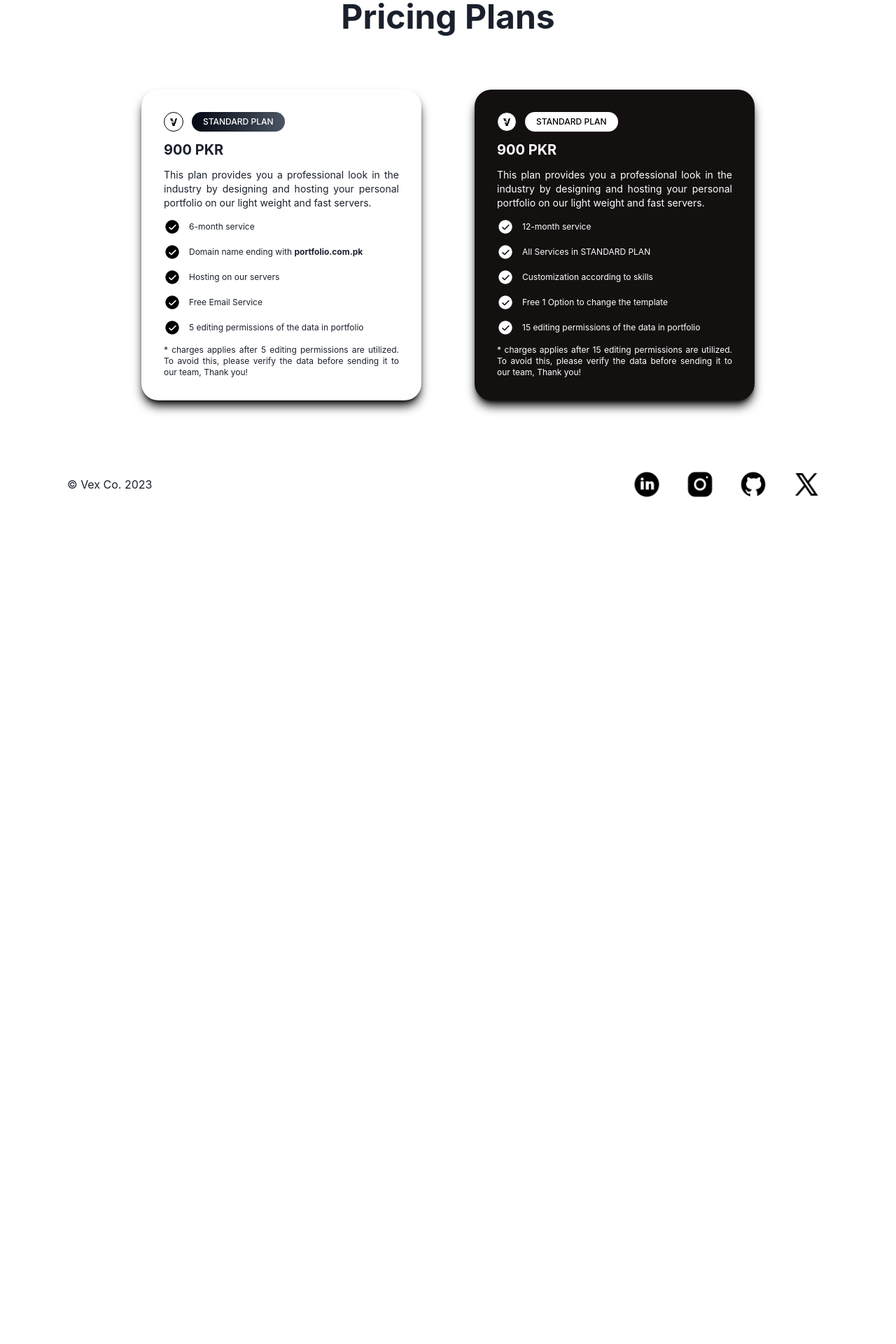
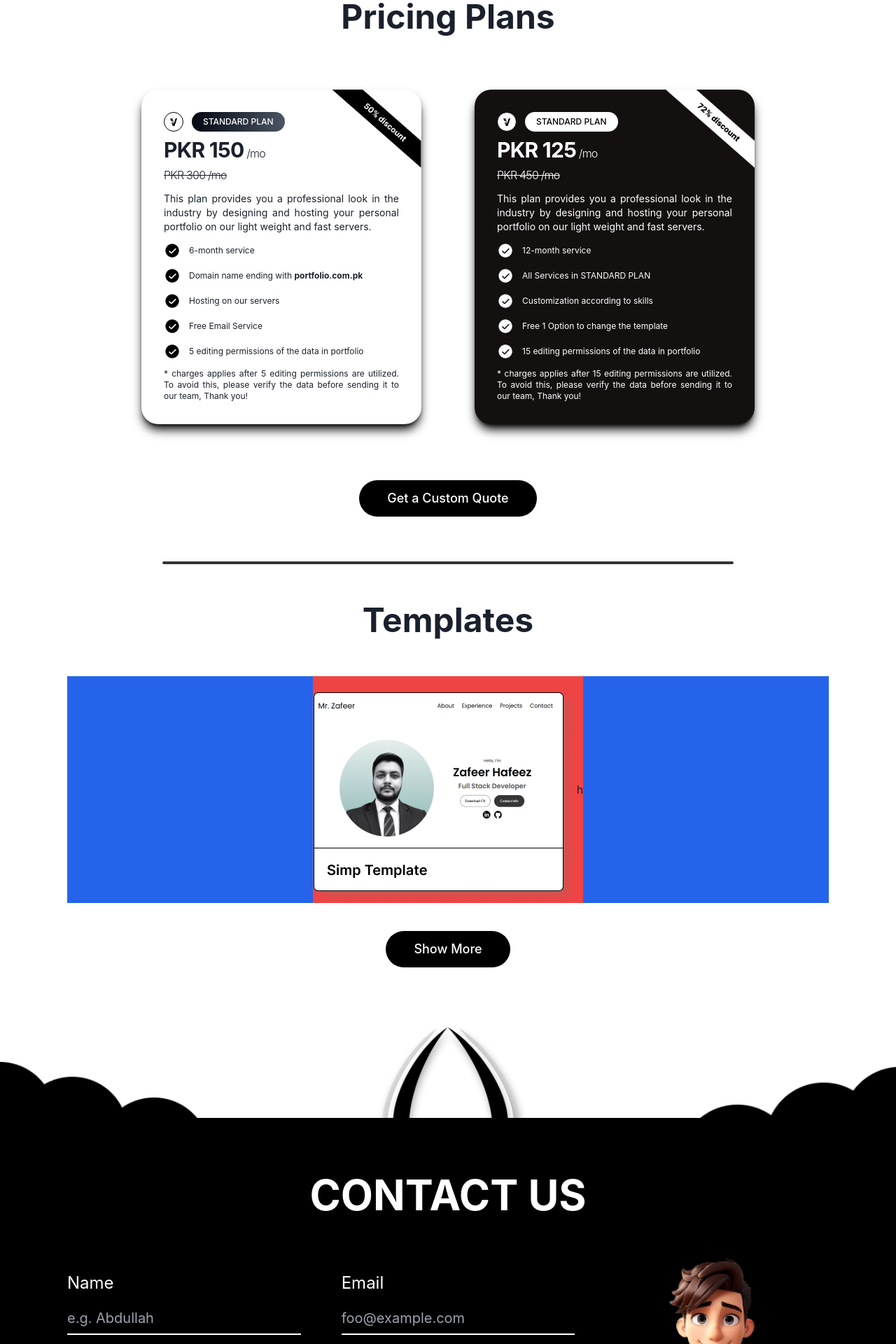
Before and after one commit to Vex-Co/vex-web, a React (Create React App) app: page / in a window 1280 px wide. Shown: the part 640-2560 px from the top of the page at 70% size. Before the commit the page ends 1372 px from the top, so only its background shows below. Built offline with nearby package versions, Linux system fonts and the light colour scheme.

Commit message:
feat: changes in footer, contact us, pricing plan

```diff
--- a/src/App.js
+++ b/src/App.js
@@ -1,5 +1,6 @@
 import * as React from 'react'
 import favicon from './images/favicon.png'
+import logoAbrev from './images/logo with abbriviation.png'
 import whiteLogo from './images/whiteLogo.png'
 import rightArrow from './images/pic/rightArrow.png'
 import guyImage from './images/pic/guyImage.png'
@@ -9,6 +10,21 @@ import Instagram from './images/pic/Instagram.png'
 import GitHub from './images/pic/GitHub.png'
 import LinkedIn from './images/pic/LinkedIn Circled.png'
 import TwitterX from './images/pic/TwitterX.png'
+import Email from './images/pic/Email.png'
+import whiteInstagram from './images/pic/whiteInstagram.png'
+import whiteWhatsApp from './images/pic/WhatsApp.png'
+import whiteLinkedIn from './images/pic/LinkedIn.png'
+import whitePhone from './images/pic/Phone.png'
+import blackDiscount from './images/pic/discount.png'
+import whiteDiscount from './images/pic/whiteDiscount.png'
+import Dom from './images/pic/Dom.png'
+import threeGuys from './images/pic/3 guys photo.png'
+import threeD from './images/pic/thumb guy.png'
+import blackLeftCloud from './images/pic/black left cloud.png'
+import blackRightCloud from './images/pic/black right cloud_m_vertical.png'
+import template1 from './images/pic/template card (1).png'
+import template2 from './images/pic/template card (2).png'
+import template3 from './images/pic/template card (3).png'
 
 
 // 1. import `ChakraProvider` component
@@ -46,7 +62,7 @@ function App() {
 
                     <p className='max-sm:text-clip max-sm:text-md sm:text-md lg:text-xl font-extralight xl:w-[80%] 2xl:w-[70%] w-[90%] leading-relaxed break-words'>Create Your Stunning Portfolio with VEX. Easy Templates, Hassle-Free Hosting.Discover Beautiful Templates and Seamless Hosting to Make Your Portfolio Shine.</p>
                   </div>
-                  <button className='bg-white max-sm:py-3 max-sm:px-3 max-sm:text-sm mt-10 sm:px-3 sm:py-3 lg:px-5 lg:py-4 flex justify-center items-center text-black sm:text-md lg:text-lg font-bold border-0 rounded-full'>
+                  <button className='btn hover:bg-black hover:border-white hover:border-[1px] hover:text-white'>
                     <div className='flex sm:items-center'>
                       Get Started <img src={rightArrow} className='ml-3 max-sm:w-5 sm:w-9'/>
                     </div>
@@ -59,9 +75,15 @@ function App() {
           </div>
         </main>
 
-        <section className='mt-10 max-sm:px-8 sm:px-16 lg:px-24 2xl:px-52'>
+        <article className='mt-10 max-sm:px-8 sm:px-16 lg:px-24 2xl:px-52'>
+
           <div className='text-center max-sm:text-3xl text-5xl font-bold'>Pricing Plans</div>
           <div className='mt-10 max-md:block lg:flex lg:space-x-9 lg:justify-center grid grid-cols-2 gap-10'>
+
+            <div>
+              <div className='float-right'>
+                <img src={blackDiscount} className='md:mt-10 h-28'/>
+              </div>
               <div className='lg:w-[400px] w-full my-10 space-y-3 p-8 rounded-3xl shadow-black shadow-lg'>
                 <div className='flex space-x-3'>
                   <div className='w-7 h-7 p-2 border-black border-[0.5px] rounded-full'>
@@ -70,7 +92,11 @@ function App() {
                   <button className='px-4 py-1 rounded-full bg-gradient-to-r from-gray-950 to-gray-600 text-white font-medium text-xs'>STANDARD PLAN</button>
                 </div>
                 <div className='space-y-3'>
-                <p className='text-xl font-bold my-2'>900 PKR</p>
+                  <p className='text-3xl font-bold tracking-tight leading-7'>PKR 150<span className='text-base font-light'>  /mo</span>
+                  <br/>
+                  <span className='line-through text-base font-light -pt-20'>PKR 300 /mo</span>
+                  </p>
+
                   <p className='text-sm text-justify my-2'>
                   This plan provides you a professional look in the industry by designing and hosting your personal portfolio on our light weight and fast servers. </p>
                   <div className='flex space-x-3 text-xs items-center'>
@@ -96,7 +122,13 @@ function App() {
                 </div>
                 <div className='text-xs text-justify'>* charges applies after 5 editing permissions are utilized. To avoid this, please verify the data before sending it to our team, Thank you!</div>
               </div>
+            </div>
 
+
+            <div>
+                <div className='float-right'>
+                  <img src={whiteDiscount} className='md:mt-10 h-28'/>
+                </div>
               <div className='lg:w-[400px] w-full my-10 space-y-3 p-8 bg-[#141010] rounded-3xl shadow-black shadow-lg text-white'>
                 <div className='flex space-x-3'>
                   <div className='w-7 h-7 p-2 border-black border-[0.5px] bg-white rounded-full'>
@@ -105,7 +137,11 @@ function App() {
                   <button className='px-4 py-1 rounded-full bg-white text-black font-medium text-xs'>STANDARD PLAN</button>
                 </div>
                 <div className='space-y-3'>
-                <p className='text-xl font-bold my-2'>900 PKR</p>
+                  <p className='text-3xl font-bold tracking-tight leading-7'>PKR 125<span className='text-base font-light'>  /mo</span>
+                  <br/>
+                  <span className='line-through text-base font-light -pt-20'>PKR 450 /mo</span>
+                  </p>
+
                   <p className='text-sm text-justify my-2'>
                   This plan provides you a professional look in the industry by designing and hosting your personal portfolio on our light weight and fast servers. </p>
                   <div className='flex space-x-3 text-xs items-center'>
@@ -131,19 +167,134 @@ function App() {
                 </div>
                 <div className='text-xs text-justify'>* charges applies after 15 editing permissions are utilized. To avoid this, please verify the data before sending it to our team, Thank you!</div>
               </div>
+            </div>
 
           </div>
 
+        </article>
+
+        <aside className='max-sm:px-8 sm:px-16 lg:px-24 2xl:px-52'>
+          <div className='flex justify-center'>
+            <button className='btn bg-black text-white px-10 font-medium'>Get a Custom Quote</button>
+          </div>
+
+          <div className='text-white flex justify-center w-full h-fit'>
+            <div className=' bg-[#353535] w-3/4 h-1 mt-16 rounded-full'></div>
+          </div>
+
+          <div className='text-center max-sm:text-3xl text-5xl font-bold my-14'>Templates</div>
+          <div className='grid justify-center bg-blue-600'>
+            <div className='bg-red-500 w-fit  flex justify-center items-center'>
+              <img src={template1} className='w-fit mt-5'/>h
+            </div>
+          </div>
+
+          <div className='flex justify-center'>
+            <button className='btn bg-black text-white px-10 font-medium'>Show More</button>
+          </div>
+
+
+        </aside>
+        <div className='-mt-10 xl:mt-2 h-fit flex justify-between items-end w-full'>
+          <div className='relative top-2'>
+            <img src={blackLeftCloud} className='w-52 lg:w-72 2xl:w-96'/>
+          </div>
+          <div className='relative top-16'>
+            <img src={Dom} className='w-56 lg:w-72 2xl:w-96'/>
+          </div>
+          <div className='relative top-2'>
+            <img src={blackRightCloud} className='w-52 lg:w-72 2xl:w-96'/>
+          </div>
+        </div>
+
+        <section className='relative max-sm:px-8 sm:px-16 lg:px-24 2xl:px-52 bg-black w-full h-fit py-20'>
+          <h1 className='text-center text-white font-bold text-4xl md:text-6xl'>CONTACT US</h1>
+          <div className='flex justify-center pt-20'>
+            <form className='w-4/5 md:w-full md:grid md:grid-cols-3'>
+              <div className='md:col-span-2 space-y-7 lg:space-y-16'>
+                <div className='space-y-7 md:flex md:justify-between md:space-y-0'>
+                  <div className='w-full md:w-[46%]'>
+                    <label className='text-white text-lg lg:text-2xl'>Name</label><br/>
+                    <input type='text' placeholder='e.g. Abdullah' className='pt-3 pb-1 lg:mt-2 bg-black w-full border-none text-lg lg:text-xl text-white'/>
+                    <div className='h-[2px] w-full bg-white mt-1'></div>
+                  </div>
+                  <div className='w-full md:w-[46%]'>
+                    <label className='text-white text-lg lg:text-2xl'>Email</label><br/>
+                    <input type='email' placeholder='foo@example.com' className='pt-3 pb-1 lg:mt-2 bg-black w-full border-none text-lg lg:text-xl text-white'/>
+                    <div className='h-[2px] w-full bg-white mt-1'></div>
+                  </div>
+                </div>
+
+                <div>
+                  <label className='text-white text-lg lg:text-2xl'>Message</label><br/>
+                  <input type='text' placeholder="e.g. Hey I am interested in...." className='pt-3 pb-1 lg:mt-2 bg-black w-full border-none text-lg lg:text-xl text-white'/>
+                  <div className='h-[2px] w-full bg-white mt-1'></div>
+                </div>
+                <div className='lg:flex lg:justify-center'>
+                  <button className='btn py-3 w-full lg:py-5 lg:text-2xl lg:px-14 lg:w-fit'>
+                    <div className='flex sm:items-center'>
+                      <img src={Email} className='mr-3 max-sm:w-5 sm:w-9'/>Send
+                    </div>
+                  </button>
+                </div>
+              </div>
+              <div className='hidden md:visible md:-mt-10 md:flex md:justify-center'>
+                <img src={threeD} className='md:p-5 h-fit max-md:ml-20'/>
+              </div>
+            </form>
+          </div>
+
+          {/* Footer */}
+          <div className='text-white w-full h-fit'>
+            <div className=' bg-[#353535] w-full h-1 mt-16 rounded-full'></div>
+          </div>
+
+          <div className='md:grid md:grid-cols-3'>
+            <div className='flex text-white md:col-span-2'>
+              <div className='flex justify-center w-1/2 pt-16 pb-5 sm:order-1'>
+                <div>
+                  <h1 className='lg:text-2xl 2xl:text-3xl'>NAVIGATION LINKS</h1>
+                  <ul className='space-y-3 2xl:space-y-5 2xl:mt-8 mt-5'>
+                    <li className='text-sm lg:text-lg 2xl:text-xl underline underline-offset-8'><a href="#">Browse Templates</a></li>
+                    <li className='text-sm lg:text-lg 2xl:text-xl underline underline-offset-8'><a href="#">Pricing Plans</a></li>
+                    <li className='text-sm lg:text-lg 2xl:text-xl underline underline-offset-8'><a href="#">About us</a></li>
+                    <li className='text-sm lg:text-lg 2xl:text-xl underline underline-offset-8'><a href="#">Contact us</a></li>
+                  </ul>
+                </div>
+              </div>
+              <div className='w-1/2 pt-6 lg:pt-4 pb-5 space-y-2 lg:space-y-4'>
+                <div className='flex justify-center'>
+                  <img src={logoAbrev} className='w-52 lg:w-64 2xl:w-72'/>
+                </div>
+                <div className='flex justify-center space-x-1'>
+                  <img className='w-10 lg:w-12 2xl:w-16' src={whiteWhatsApp}/>
+                  <img className='w-10 lg:w-12 2xl:w-16' src={whiteLinkedIn}/>
+                  <img className='w-10 lg:w-12 2xl:w-16' src={whiteInstagram}/>
+                </div>
+                <div className='flex justify-center space-x-1'>
+                  <img className='w-7 lg:w-9 2xl:w-12' src={whitePhone}/>
+                  <div className='text-sm lg:text-md 2xl:text-base'>+92 321-2346435</div>
+                </div>
+              </div>
+            </div>
+            <div className='hidden md:visible md:order-2 md:flex md:items-center md:justify-end'>
+                <img className='h-fit -mr-10' src={threeGuys}/>
+              </div>
+          </div>
         </section>
 
+        {/* Copy Rights */}
         <footer className='mt-10 h-20 max-sm:px-8 sm:px-16 lg:px-24 2xl:px-52'>
-          <div className='flex h-20 justify-between items-center'>
-            <div>© Vex Co. 2023</div>
+          <div className='max-sm:space-y-5 sm:space-y-0 sm:flex h-20 justify-between items-center'>
+            <div>Copyright Ⓒ 2023  VEX - Versatile<br/>
+            E-portfolio Experts</div>
             <div className='flex space-x-3'>
-              <img src={LinkedIn} className='w-10 sm:w-16'/>
-              <img src={Instagram} className='w-10 sm:w-16'/>
-              <img src={GitHub} className='w-10 sm:w-16'/>
-              <img src={TwitterX} className='w-10 sm:w-16'/>
+              <a href='#'>
+                <div className='underline underline-offset-2'>privacy policy</div>
+              </a>
+              <a href='#'>
+                <div className='underline underline-offset-2'>Terms and Conditions</div>
+              </a>
             </div>
           </div>
         </footer>
```
Lines whose indentation alone changed are shown as unchanged.
